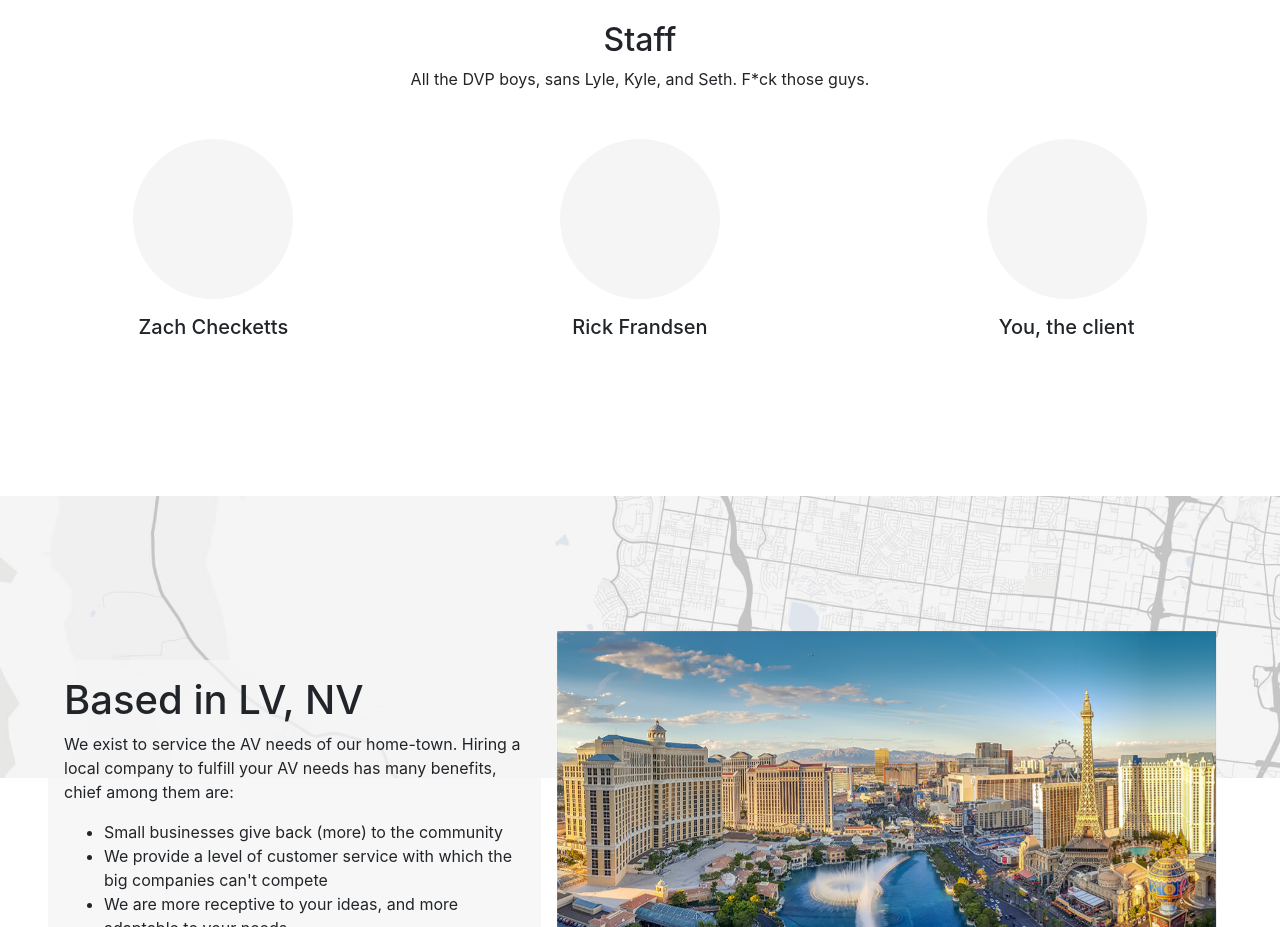
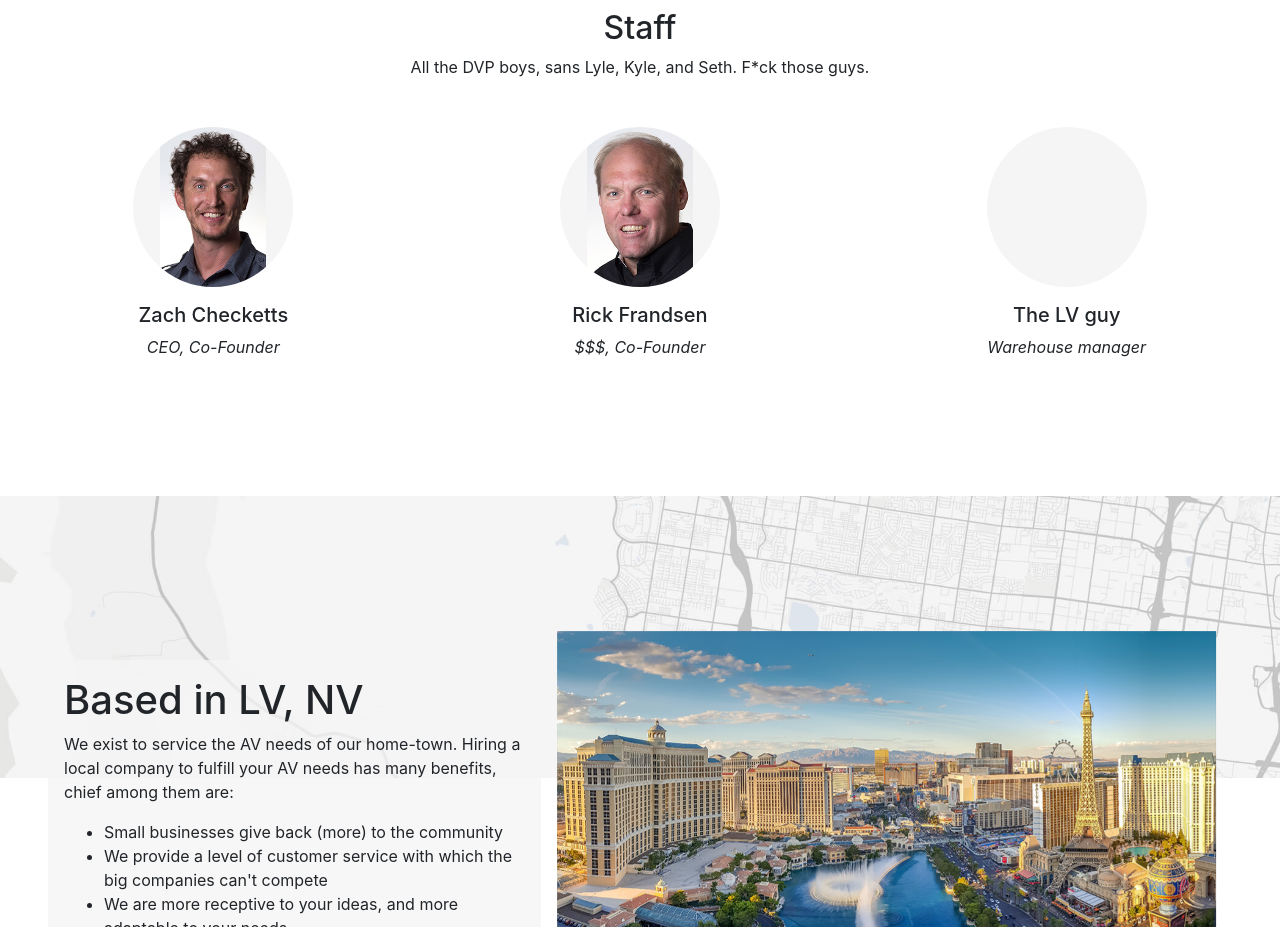
Before and after one commit to spennydix/fluffy-apricot, a plain HTML site: page index.html in a window 1280 px wide. Shown: the part 2160-3087 px from the top of the page. Drawn offline with nearby package versions, Linux system fonts and the light colour scheme.

Commit message:
this is basically done.

```diff
--- a/index.html
+++ b/index.html
@@ -202,24 +202,27 @@
       </p>
     </div>
     <div class="col-12 col-md-4 avatar-group">
-      <div class="avatar-image">
+      <div class="avatar-image Zach">
 
       </div>
       <h5>Zach Checketts</h5>
+      <em>CEO, Co-Founder</em>
     </div>
 
     <div class="col-12 col-md-4 avatar-group">
-      <div class="avatar-image">
+      <div class="avatar-image Rick">
 
       </div>
       <h5>Rick Frandsen</h5>
+      <em>$$$, Co-Founder</em>
     </div>
 
     <div class="col-12 col-md-4 avatar-group">
-      <div class="avatar-image">
+      <div class="avatar-image thirdGuy">
 
       </div>
-      <h5>You, the client</h5>
+      <h5>The LV guy</h5>
+      <em>Warehouse manager</em>
     </div>
   </section>
 
--- a/style.css
+++ b/style.css
@@ -112,13 +112,18 @@ section#servicesOffered {
 section#staff {
   text-align: center;
 }
-.avatar-image {
+#staff .avatar-image {
     height: 10em;
     background-color: #f5f5f5;
     border-radius: 100%;
     width: 10em !important;
     margin: 1em auto;
+    background-size:contain !important;
+    background-position: center;
+    background-repeat: no-repeat;
 }
+#staff .avatar-image.Rick{background-image:url(assets/Avatar_Rick.jpg)}
+#staff .avatar-image.Zach{background-image:url(assets/Avatar_Zach.jpg)}
 /* X staff X */
 /* commitment */
 #commitment {
```
Also changed, not shown: assets/Avatar_Zach.jpg (renamed from assets/Avatar_Glen.jpg).
